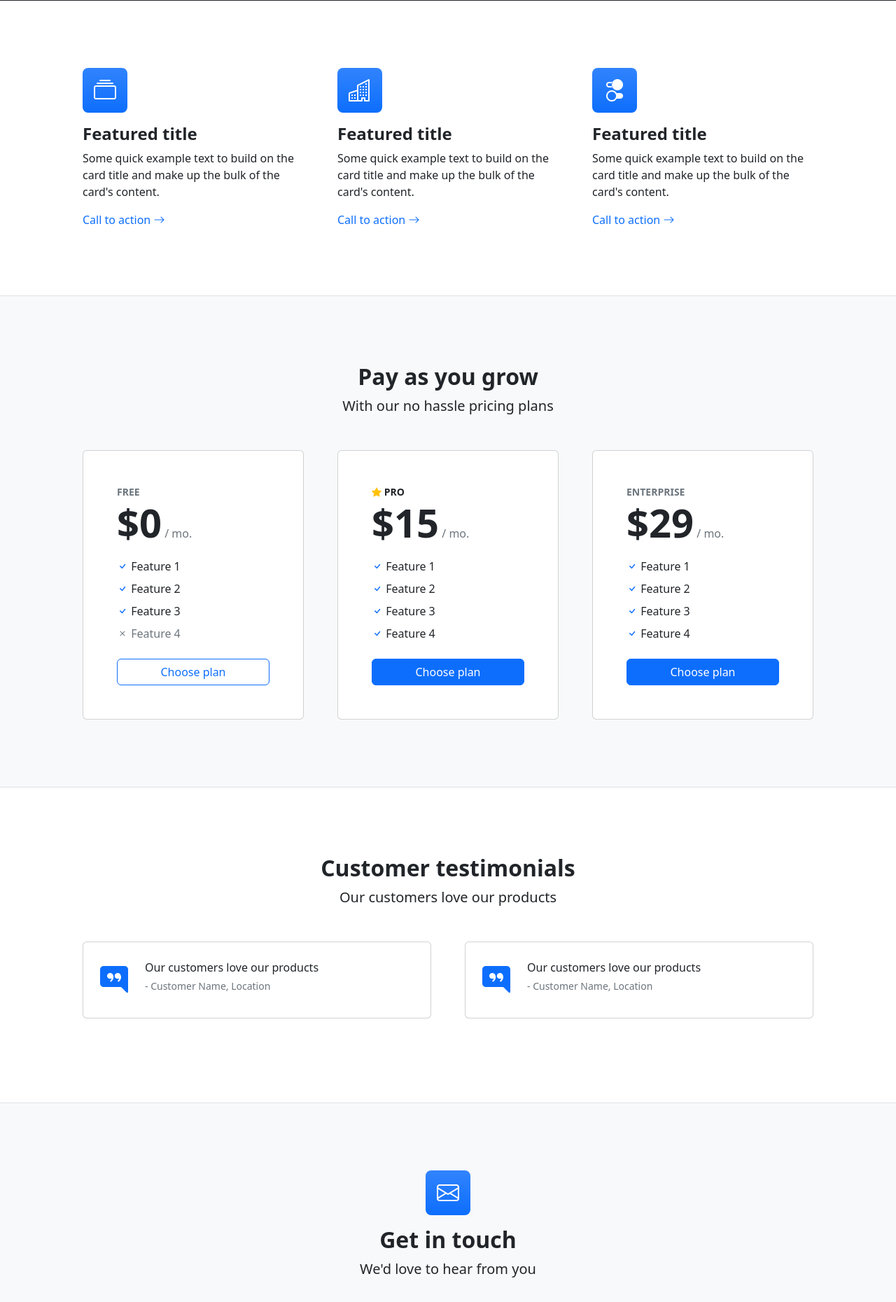
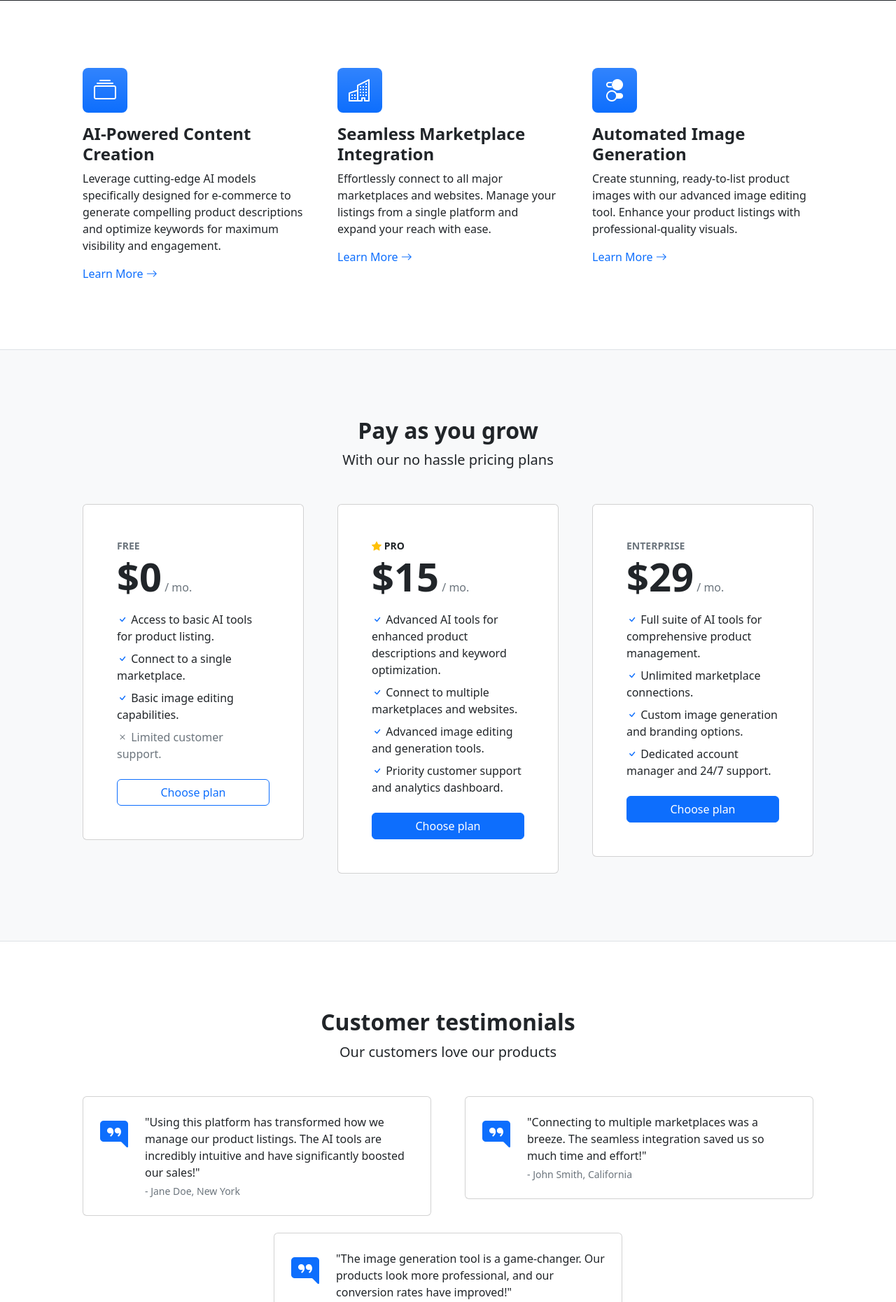
Before and after one commit to bcm082/listingapp, a Flask app: page / in a window 1280 px wide. Shown: the part 502-2362 px from the top of the page at 70% size. Run offline with Flask 3, Linux system fonts and the light colour scheme; some libraries are stand-ins or nearby versions.

Commit message:
Update content on index.html

```diff
--- a/backend/templates/index.html
+++ b/backend/templates/index.html
@@ -21,28 +21,28 @@
         <div class="row gx-5">
             <div class="col-lg-4 mb-5 mb-lg-0">
                 <div class="feature bg-primary bg-gradient text-white rounded-3 mb-3"><i class="bi bi-collection"></i></div>
-                <h2 class="h4 fw-bolder">Featured title</h2>
-                <p>Some quick example text to build on the card title and make up the bulk of the card's content.</p>
-                <a class="text-decoration-none" href="#!">
-                    Call to action
+                <h2 class="h4 fw-bolder">AI-Powered Content Creation</h2>
+                <p>Leverage cutting-edge AI models specifically designed for e-commerce to generate compelling product descriptions and optimize keywords for maximum visibility and engagement.</p>
+                <a class="text-decoration-none" href="#">
+                    Learn More
                     <i class="bi bi-arrow-right"></i>
                 </a>
             </div>
             <div class="col-lg-4 mb-5 mb-lg-0">
                 <div class="feature bg-primary bg-gradient text-white rounded-3 mb-3"><i class="bi bi-building"></i></div>
-                <h2 class="h4 fw-bolder">Featured title</h2>
-                <p>Some quick example text to build on the card title and make up the bulk of the card's content.</p>
-                <a class="text-decoration-none" href="#!">
-                    Call to action
+                <h2 class="h4 fw-bolder">Seamless Marketplace Integration</h2>
+                <p>Effortlessly connect to all major marketplaces and websites. Manage your listings from a single platform and expand your reach with ease.</p>
+                <a class="text-decoration-none" href="#">
+                    Learn More
                     <i class="bi bi-arrow-right"></i>
                 </a>
             </div>
             <div class="col-lg-4">
                 <div class="feature bg-primary bg-gradient text-white rounded-3 mb-3"><i class="bi bi-toggles2"></i></div>
-                <h2 class="h4 fw-bolder">Featured title</h2>
-                <p>Some quick example text to build on the card title and make up the bulk of the card's content.</p>
-                <a class="text-decoration-none" href="#!">
-                    Call to action
+                <h2 class="h4 fw-bolder">Automated Image Generation</h2>
+                <p>Create stunning, ready-to-list product images with our advanced image editing tool. Enhance your product listings with professional-quality visuals.</p>
+                <a class="text-decoration-none" href="#">
+                    Learn More
                     <i class="bi bi-arrow-right"></i>
                 </a>
             </div>
@@ -67,19 +67,19 @@
                         <ul class="list-unstyled mb-4">
                             <li class="mb-2">
                                 <i class="bi bi-check text-primary"></i>
-                                Feature 1
+                                Access to basic AI tools for product listing.
                             </li>
                             <li class="mb-2">
                                 <i class="bi bi-check text-primary"></i>
-                                Feature 2
+                                Connect to a single marketplace.
                             </li>
                             <li class="mb-2">
                                 <i class="bi bi-check text-primary"></i>
-                                Feature 3
+                                Basic image editing capabilities.
                             </li>
                             <li class="mb-2 text-muted">
                                 <i class="bi bi-x"></i>
-                                Feature 4
+                                Limited customer support.
                             </li>
                         </ul>
                         <div class="d-grid"><a class="btn btn-outline-primary" href="#!">Choose plan</a></div>
@@ -100,19 +100,19 @@
                         <ul class="list-unstyled mb-4">
                             <li class="mb-2">
                                 <i class="bi bi-check text-primary"></i>
-                                Feature 1
+                                Advanced AI tools for enhanced product descriptions and keyword optimization.
                             </li>
                             <li class="mb-2">
                                 <i class="bi bi-check text-primary"></i>
-                                Feature 2
+                                Connect to multiple marketplaces and websites.
                             </li>
                             <li class="mb-2">
                                 <i class="bi bi-check text-primary"></i>
-                                Feature 3
+                                Advanced image editing and generation tools.
                             </li>
                             <li class="mb-2">
                                 <i class="bi bi-check text-primary"></i>
-                                Feature 4
+                                Priority customer support and analytics dashboard.
                             </li>
                         </ul>
                         <div class="d-grid"><a class="btn btn-primary" href="#!">Choose plan</a></div>
@@ -130,19 +130,19 @@
                         <ul class="list-unstyled mb-4">
                             <li class="mb-2">
                                 <i class="bi bi-check text-primary"></i>
-                                Feature 1
+                                Full suite of AI tools for comprehensive product management.
                             </li>
                             <li class="mb-2">
                                 <i class="bi bi-check text-primary"></i>
-                                Feature 2
+                                Unlimited marketplace connections.
                             </li>
                             <li class="mb-2">
                                 <i class="bi bi-check text-primary"></i>
-                                Feature 3
+                                Custom image generation and branding options.
                             </li>
                             <li class="mb-2">
                                 <i class="bi bi-check text-primary"></i>
-                                Feature 4
+                                Dedicated account manager and 24/7 support.
                             </li>
                         </ul>
                         <div class="d-grid"><a class="btn btn-primary" href="#!">Choose plan</a></div>
@@ -165,8 +165,8 @@
                         <div class="d-flex">
                             <div class="flex-shrink-0"><i class="bi bi-chat-right-quote-fill text-primary fs-1"></i></div>
                             <div class="ms-4">
-                                <p class="mb-1">Our customers love our products</p>
-                                <div class="small text-muted">- Customer Name, Location</div>
+                                <p class="mb-1">"Using this platform has transformed how we manage our product listings. The AI tools are incredibly intuitive and have significantly boosted our sales!"</p>
+                                <div class="small text-muted">- Jane Doe, New York</div>
                             </div>
                         </div>
                     </div>
@@ -178,8 +178,21 @@
                         <div class="d-flex">
                             <div class="flex-shrink-0"><i class="bi bi-chat-right-quote-fill text-primary fs-1"></i></div>
                             <div class="ms-4">
-                                <p class="mb-1">Our customers love our products</p>
-                                <div class="small text-muted">- Customer Name, Location</div>
+                                <p class="mb-1">"Connecting to multiple marketplaces was a breeze. The seamless integration saved us so much time and effort!"</p>
+                                <div class="small text-muted">- John Smith, California</div>
+                            </div>
+                        </div>
+                    </div>
+                </div>
+            </div>
+            <div class="col-lg-6">
+                <div class="card mb-4">
+                    <div class="card-body p-4">
+                        <div class="d-flex">
+                            <div class="flex-shrink-0"><i class="bi bi-chat-right-quote-fill text-primary fs-1"></i></div>
+                            <div class="ms-4">
+                                <p class="mb-1">"The image generation tool is a game-changer. Our products look more professional, and our conversion rates have improved!"</p>
+                                <div class="small text-muted">- Emily Johnson, Texas</div>
                             </div>
                         </div>
                     </div>
```
